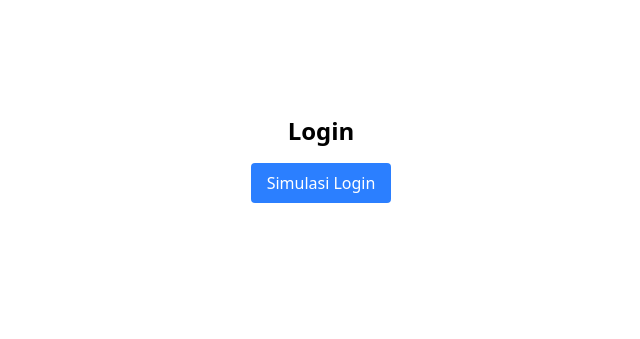
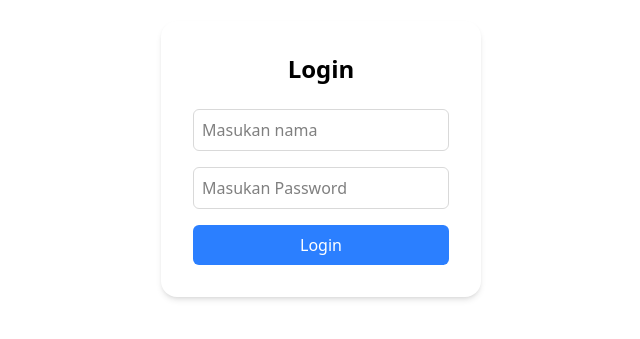
Before and after one commit to Mahesss404/Puswaka-Digital-Library, a React (Vite) app: page /login in a window 1280 px wide. Shown: the part 273-612 px from the top of the page, without its empty margins (319-959 px from the left). Built offline with nearby package versions, Linux system fonts and the light colour scheme.

Commit message:
feat: add login style and logic with dummy

```diff
--- a/src/pages/Login.jsx
+++ b/src/pages/Login.jsx
@@ -1,25 +1,58 @@
-import { useNavigate } from "react-router-dom";
+import {useNavigate} from "react-router-dom";
+import React, {useState} from "react";
 
 const Login = () => {
     const navigate = useNavigate();
+    const [name, setName] = useState("");
 
-    const handleLogin = () => {
-        // ganti logic Firebase Auth
+    const handleLogin = (e) => {
+        e.preventDefault();
+
+        // Simulasi login sederhana
+        if (name.trim() === "") {
+            alert("Masukkan nama terlebih dahulu!");
+            return;
+        }
+
+        localStorage.setItem("auth", "true");
+        localStorage.setItem("username", name);
+
+        navigate("/home");
+    };
 
 
-        localStorage.setItem("auth", "true");
-        navigate("/Home");
-    };
+
 
     return (
-        <div className="flex flex-col items-center justify-center h-screen gap-4">
-            <h1 className="text-2xl font-semibold">Login</h1>
-            <button
-                onClick={handleLogin}
-                className="bg-blue-500 text-white px-4 py-2 rounded hover:bg-blue-600"
-            >
-                Simulasi Login
-            </button>
+        <div className="flex items-center justify-center min-h-screen">
+            <div className="">
+                <form
+                    onSubmit={handleLogin}
+                    className="bg-white p-8 rounded-2xl shadow-md w-80"
+                >
+                    <h2 className="text-2xl font-bold mb-6 text-center">Login</h2>
+
+                    <input
+                        type="text"
+                        placeholder="Masukan nama"
+                        value={name}
+                        onChange={(e) => setName(e.target.value)}
+                        className="w-full p-2 bg-background border border-[#d9d9d9] rounded-md mb-4"
+                    />
+                    <input
+                        type="password"
+                        placeholder="Masukan Password"
+                        className="w-full p-2 bg-background border border-[#d9d9d9] rounded-md mb-4"
+                    />
+
+                    <button
+                        type="submit"
+                        className="w-full bg-blue-500 text-white py-2 rounded-md hover:bg-blue-600 transition"
+                    >
+                        Login
+                    </button>
+                </form>
+            </div>
         </div>
     );
 };
```
